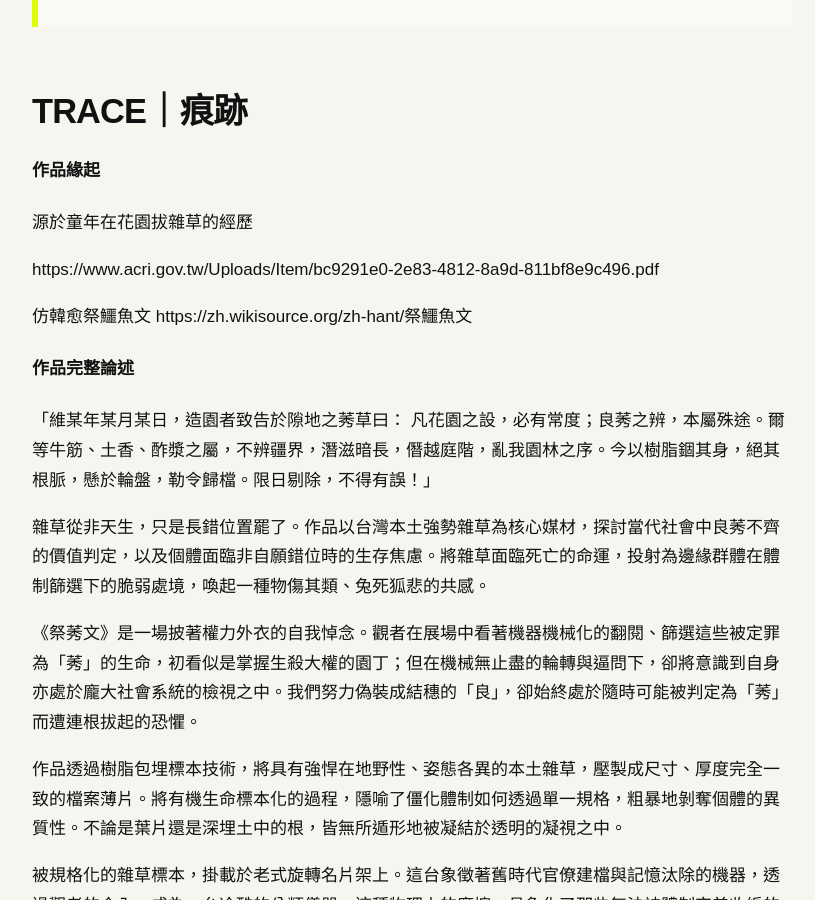
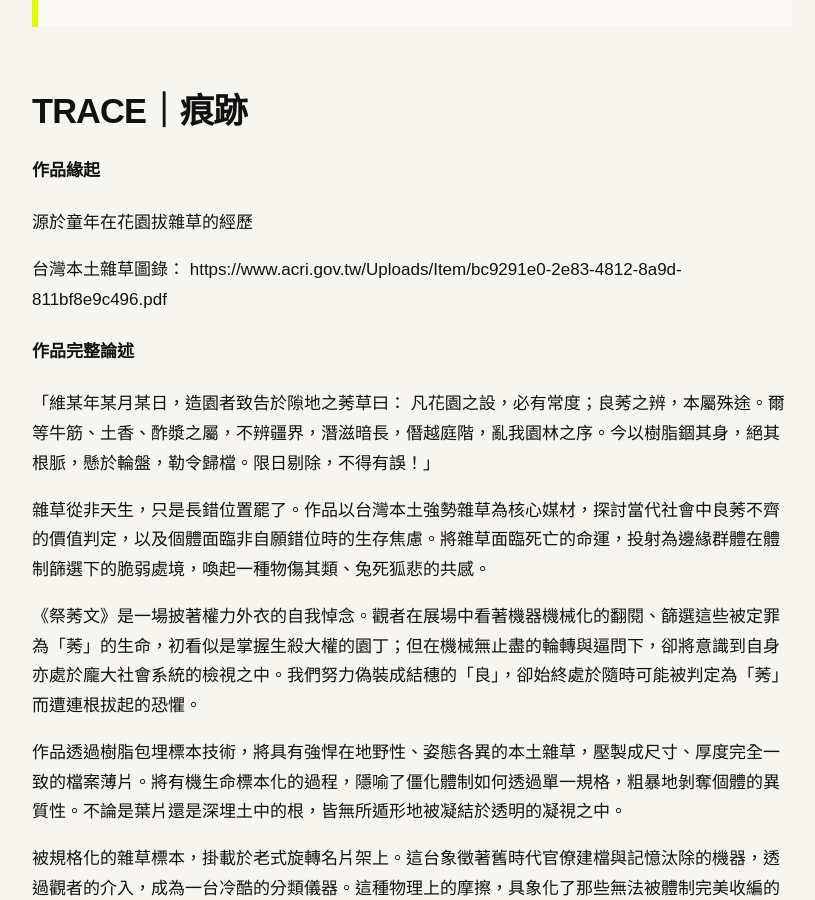
Before and after one commit to irisalco/fieldworkarchive, a Jekyll site: the page built from weeks/week-07.md, in a window 1280 px wide and 900 px high, scrolled down 383 px. Shown: the whole window, without its empty margins (48-863 px from the left). Built offline with Jekyll 4.4.1, drawn with Linux system fonts in a browser that asks for light colours.

Commit message:
Update week-07.md

```diff
--- a/weeks/week-07.md
+++ b/weeks/week-07.md
@@ -16,9 +16,9 @@ permalink: /weeks/week-07/
 
 源於童年在花園拔雜草的經歷
 
+台灣本土雜草圖錄：
 https://www.acri.gov.tw/Uploads/Item/bc9291e0-2e83-4812-8a9d-811bf8e9c496.pdf
 
-仿韓愈祭鱷魚文 https://zh.wikisource.org/zh-hant/祭鱷魚文
 
 #### 作品完整論述
 
```
